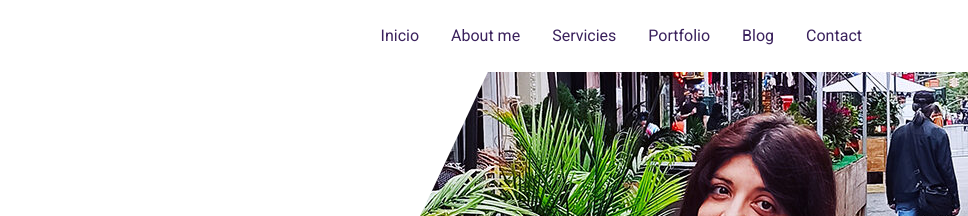
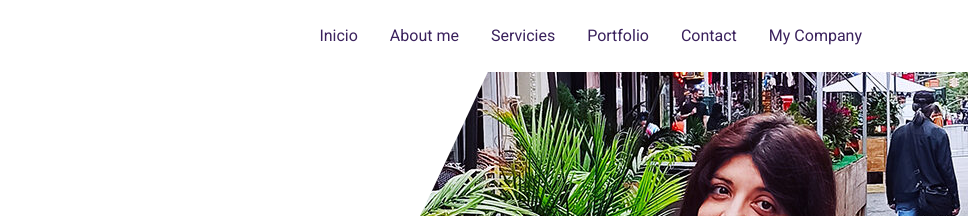
Before and after one commit to gabimancini/portfolio, a plain HTML site: page index.html in a window 1280 px wide. Shown: the top 216 px of the page, 312-1280 px from the left. Drawn offline with Linux system fonts and the light colour scheme.

Commit message:
Nav Links

```diff
--- a/index.html
+++ b/index.html
@@ -22,8 +22,9 @@
                 <li><a href="#about-me">About me</a></li>
                 <li><a href="#services">Servicies</a></li>
                 <li><a href="#portfolio">Portfolio</a></li>
-                <li><a href="https://www.devmagister.com/" target="_blank">Blog</a></li>
-                <li><a href="#contact">Contact</a></li>
+                 <li><a href="#contact">Contact</a></li>
+                <li><a href="https://www.devmagister.com/" target="_blank">My Company</a></li>
+
             </ul>
         </nav>
     </header>
```
